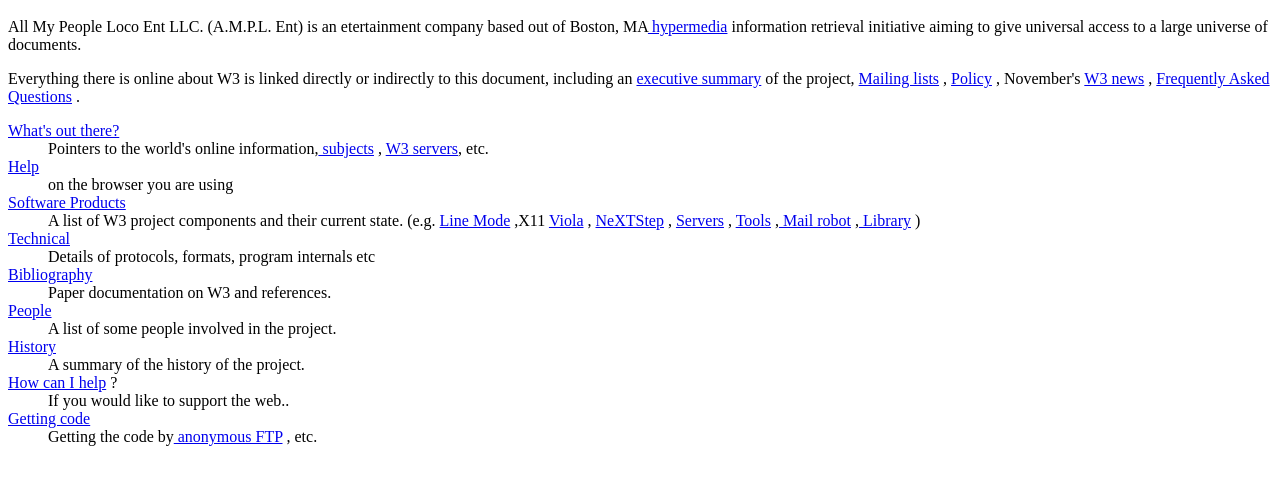
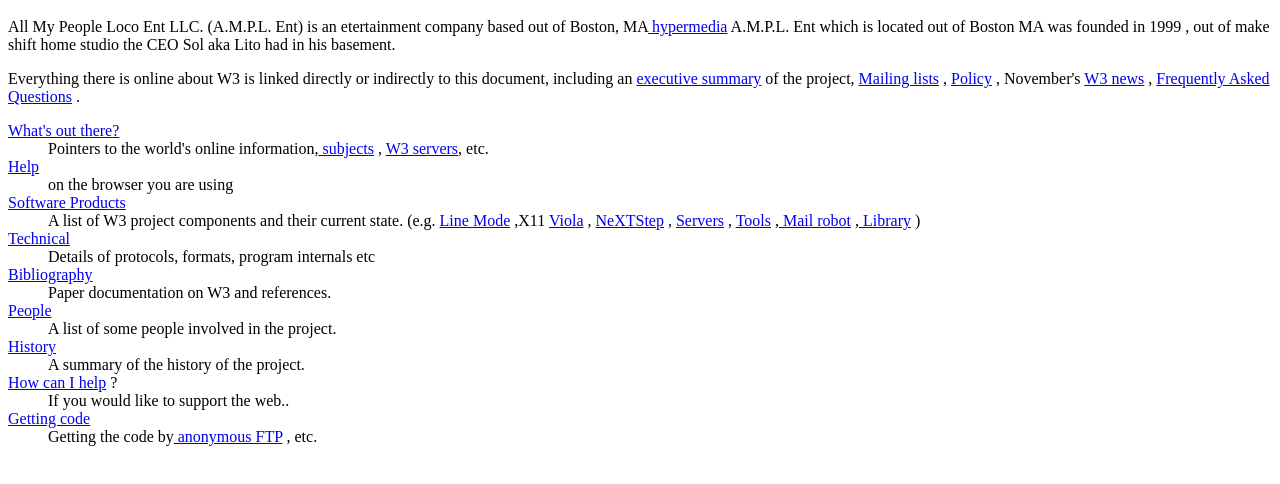
Before and after one commit to SauelAlmonte/info-cern-ch, a website: page index.html in a window 1280 px wide. Shown: the part 48-532 px from the top of the page. Drawn offline with Linux system fonts and the light colour scheme.

Commit message:
Added how company was founded

```diff
--- a/index.html
+++ b/index.html
@@ -5,9 +5,8 @@
 <BODY>
 <H1>All My People Loco Ent LLC. (A.M.P.L. Ent)</H1>All My People Loco Ent LLC. (A.M.P.L. Ent) is an etertainment company based out of Boston, MA<A
 NAME=0 HREF="WhatIs.html">
-hypermedia</A> information retrieval
-initiative aiming to give universal
-access to a large universe of documents.<P>
+hypermedia</A> A.M.P.L. Ent which is located out of Boston MA was founded in 1999
+, out of make shift home studio the CEO Sol aka Lito had in his basement.<P>
 Everything there is online about
 W3 is linked directly or indirectly
 to this document, including an <A
```
